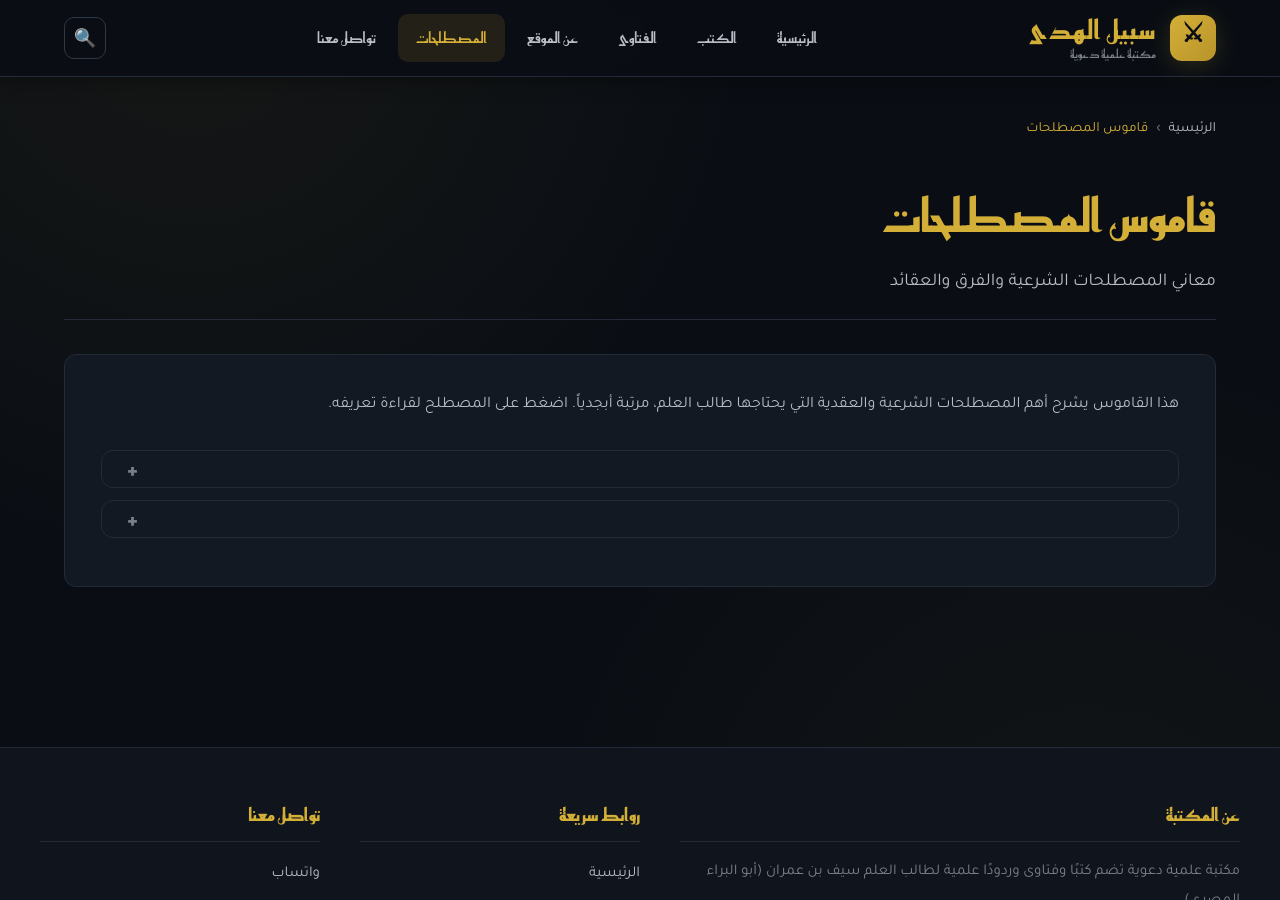
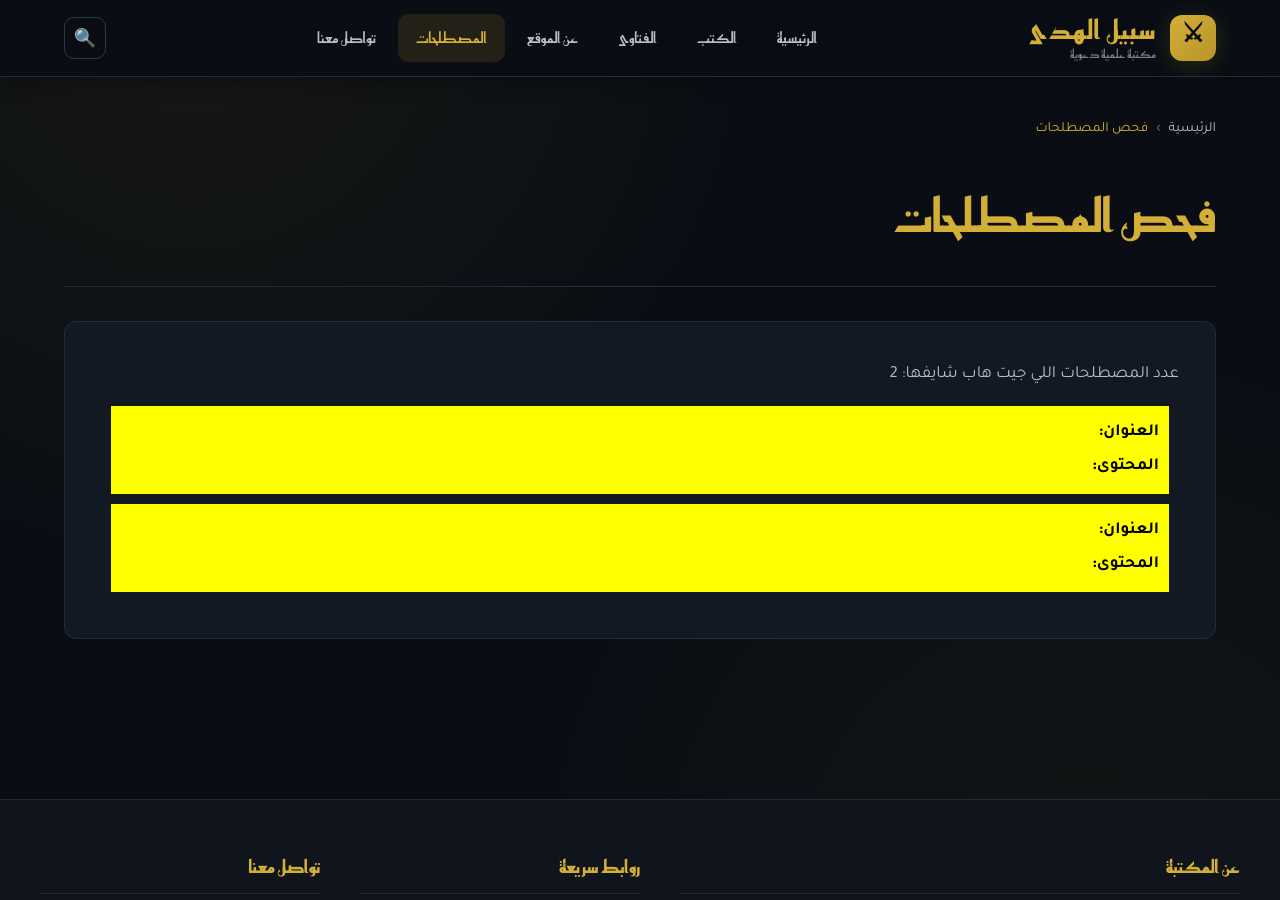
Before and after one commit to saifomran262977-svg/sabeel-alhuda-web, a Jekyll site: the page built from glossary.md, in a window 1280 px wide and 900 px high. Built offline with Jekyll 4.4.1, drawn with Linux system fonts in a browser that asks for light colours; some web fonts are replaced.

Commit message:
Update glossary.md

```diff
--- a/glossary.md
+++ b/glossary.md
@@ -1,79 +1,14 @@
 ---
 layout: page
-title: قاموس المصطلحات
-subtitle: "معاني المصطلحات الشرعية والفرق والعقائد"
+title: فحص المصطلحات
 permalink: /glossary/
-description: "قاموس شامل لأهم المصطلحات الشرعية في العقيدة والمنهج والفرق، مثل التوحيد، الشرك، البدعة، السلف، الأشاعرة، الصوفية، وغيرها."
 ---
 
-<div style="margin-bottom: 30px;">
-  <p style="color: var(--text-2); font-size: 16px; line-height: 1.8;">
-    هذا القاموس يشرح أهم المصطلحات الشرعية والعقدية التي يحتاجها طالب العلم، مرتبة أبجدياً. اضغط على المصطلح لقراءة تعريفه.
-  </p>
-</div>
+<p>عدد المصطلحات اللي جيت هاب شايفها: {{ site.terms | size }}</p>
 
 {% for term in site.terms %}
-<details class="term-card">
-  <summary>{{ term.title }}</summary>
-  <div class="term-content">
-    {{ term.content | markdownify }}
-    <div style="margin-top: 10px;">
-      <a href="{{ term.url | relative_url }}" style="font-size: 14px; color: var(--gold); text-decoration: underline;">رابط دائم للمصطلح ←</a>
-    </div>
+  <div style="background: yellow; color: black; padding: 10px; margin: 10px;">
+    <strong>العنوان:</strong> {{ term.title }} <br>
+    <strong>المحتوى:</strong> {{ term.content }}
   </div>
-</details>
 {% endfor %}
-
-<style>
-.term-card {
-  background-color: var(--bg-card);
-  border: 1px solid var(--border);
-  border-radius: var(--radius);
-  margin-bottom: 12px;
-  transition: all 0.3s ease;
-}
-.term-card[open] {
-  border-color: var(--gold);
-  background-color: var(--bg-2);
-  box-shadow: 0 4px 12px rgba(0,0,0,0.2);
-}
-.term-card summary {
-  padding: 18px 24px;
-  cursor: pointer;
-  font-family: var(--font-sub);
-  font-size: 18px;
-  color: var(--gold);
-  font-weight: 600;
-  list-style: none;
-  position: relative;
-}
-.term-card summary::-webkit-details-marker {
-  display: none;
-}
-.term-card summary::after {
-  content: '+';
-  position: absolute;
-  left: 24px;
-  top: 50%;
-  transform: translateY(-50%);
-  font-size: 24px;
-  color: var(--text-3);
-  transition: transform 0.3s ease;
-}
-.term-card[open] summary::after {
-  content: '−';
-  color: var(--gold);
-}
-.term-card summary:hover {
-  color: var(--gold-2);
-}
-.term-content {
-  padding: 0 24px 20px 24px;
-  color: var(--text-2);
-  font-size: 16px;
-  line-height: 1.9;
-  border-top: 1px solid var(--border);
-  padding-top: 16px;
-  margin-top: 5px;
-}
-</style>
```
